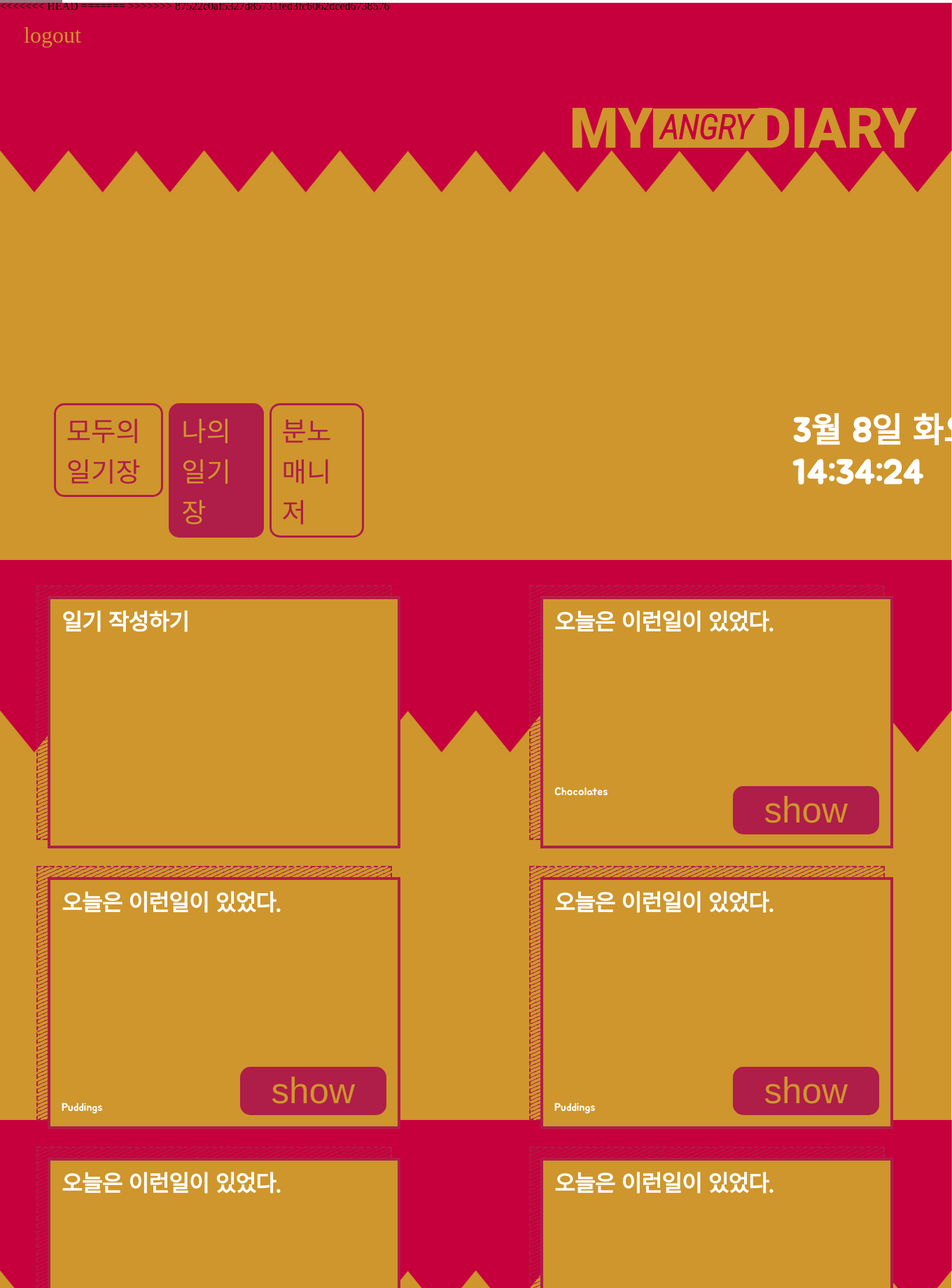
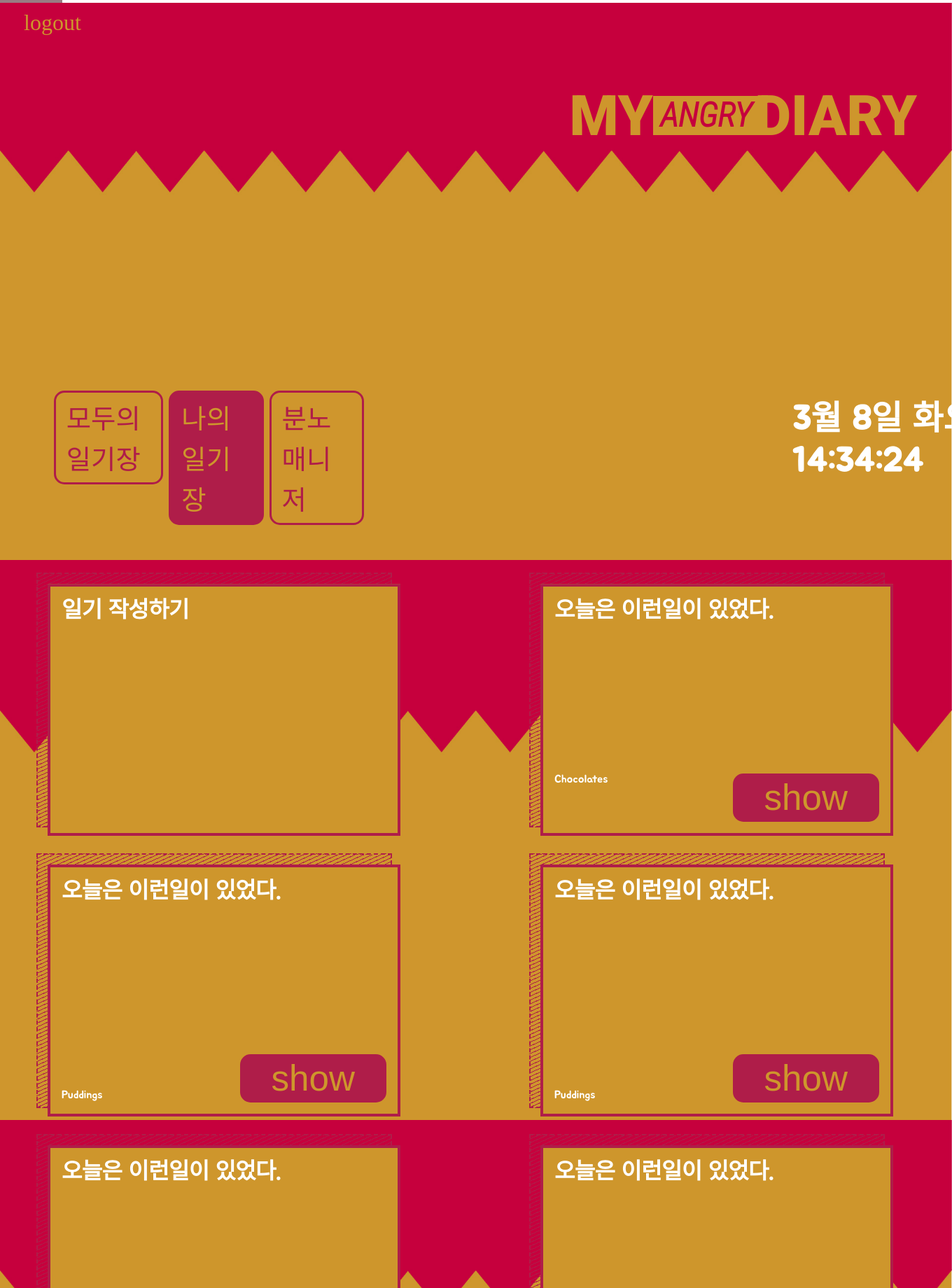
Before and after one commit to luciasty/BORAMSAMJO, a Flask app: page /my_diary in a window 1360 px wide; the page is wider, and only the part inside the window is pictured. Shown: the top 1840 px of that part at 70% size. Run offline with Flask 2, Linux system fonts and the light colour scheme; some libraries are stand-ins or nearby versions.

Commit message:
Update my_diary.html

```diff
--- a/templates/my_diary.html
+++ b/templates/my_diary.html
@@ -3,15 +3,8 @@
     <meta charset="UTF-8">
     <meta http-equiv="X-UA-Compatible" content="IE=edge">
     <meta name="viewport" content="width=device-width, initial-scale=1.0">
-<<<<<<< HEAD
     <title>나의 일기장 | 보람삼조</title>
     <!--css js 링크-->
-=======
-
-    <title>메이킹 챌린지 | 마이 다이어리</title>
-
-        <!--css js 링크-->
->>>>>>> 87522c0af5327d85731fed3fc6062dced6738576
         <link href="../static/my_diary.css" rel="stylesheet"/>
         <script async src="../static/my_diary.js"></script>
         <!-- font link -->
```
